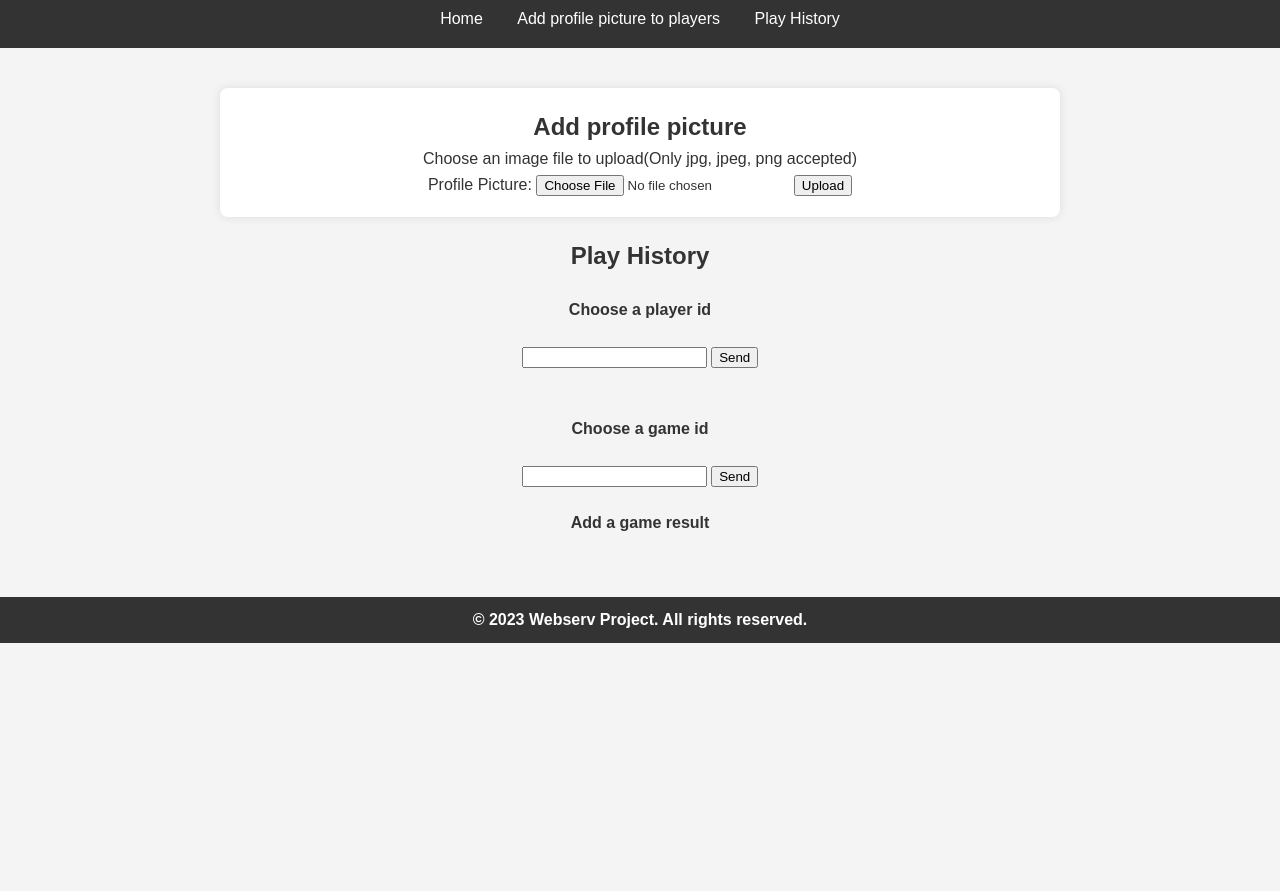
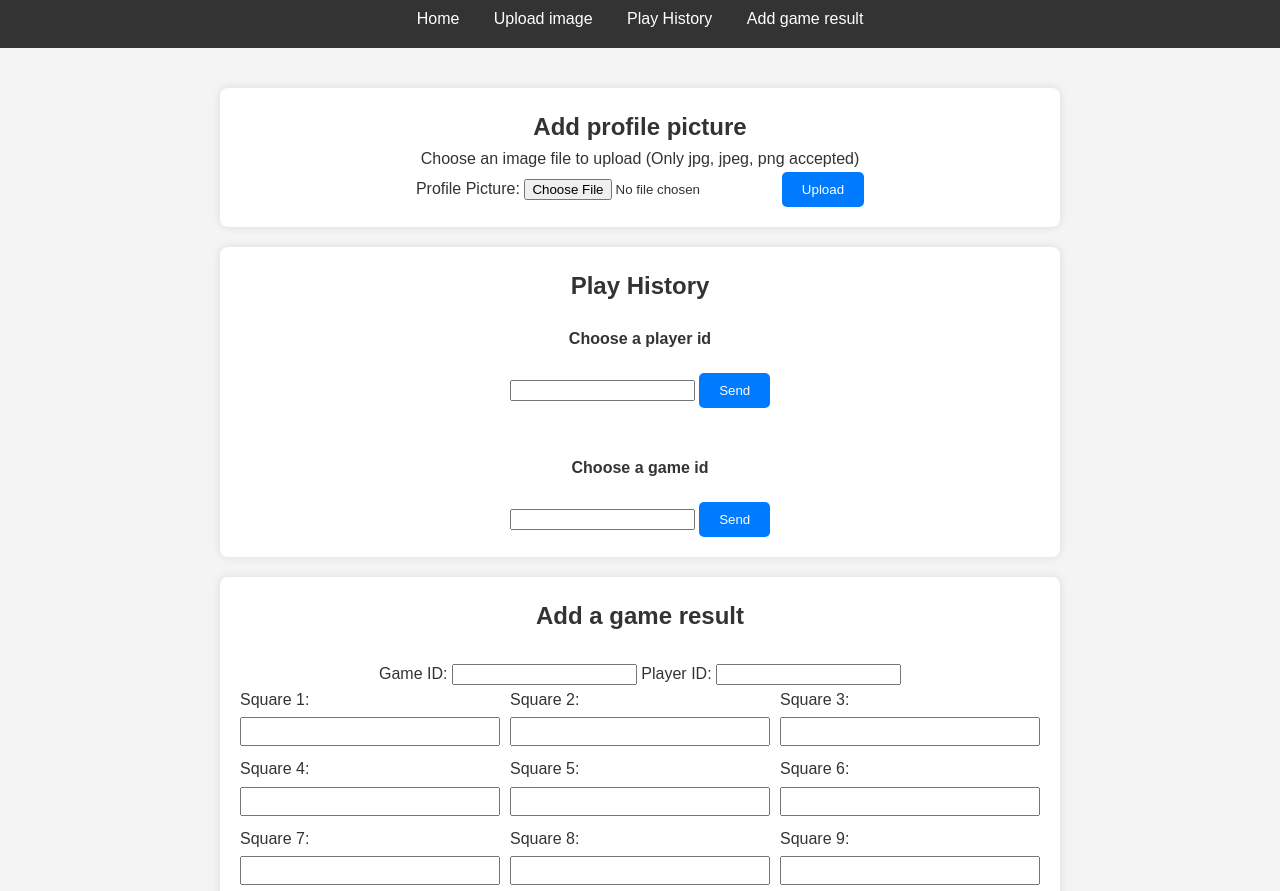
Before and after one commit to darambae/Webserv, a plain HTML site: page data/www/index.html in a window 1280 px wide. Shown: the part 61-952 px from the top of the page. Before the commit the page ends 800 px from the top, so only its background shows below. Drawn offline with Linux system fonts and the light colour scheme.

Commit message:
Added a new functionality to CGI POST handling

```diff
--- a/data/www/css/style.css
+++ b/data/www/css/style.css
@@ -65,8 +65,8 @@ img {
 
 .button {
     display: inline-block;
-    padding: 10px 20px;
-    margin: 20px 0;
+    padding: 5px 10px;
+    margin: 10px 0;
     font-size: 16px;
     color: #fff;
     background-color: #71abe9;
@@ -77,6 +77,42 @@ img {
 }
 
 .button:hover {
+    background-color: #0056b3;
+}
+
+.grid-container {
+    display: grid;
+    grid-template-columns: repeat(3, 1fr);
+    gap: 10px;
+    margin-bottom: 20px;
+}
+
+.grid-container div {
+    display: flex;
+    flex-direction: column;
+    align-items: flex-start;
+}
+
+.grid-container label {
+    margin-bottom: 5px;
+}
+
+.grid-container input {
+    width: 100%;
+    padding: 5px;
+    box-sizing: border-box;
+}
+
+button {
+    padding: 10px 20px;
+    background-color: #007bff;
+    color: #fff;
+    border: none;
+    border-radius: 5px;
+    cursor: pointer;
+}
+
+button:hover {
     background-color: #0056b3;
 }
 
--- a/data/www/index.html
+++ b/data/www/index.html
@@ -12,38 +12,86 @@
         <nav>
             <ul>
                 <li><a href="#">Home</a></li>
-                <li><a href="#upload">Add profile picture to players</a></li>
+                <li><a href="#upload">Upload image</a></li>
                 <li><a href="#history">Play History</a></li>
+                <li><a herf="#add-result">Add game result</a></li>
             </ul>
         </nav>
     </header>
     <main>
         <section id="upload">
             <h2>Add profile picture</h2>
-            <!-- <p>Choose a player's id and a profile picture for the player</p> -->
-            <p>Choose an image file to upload(Only jpg, jpeg, png accepted)</p>
+            <p>Choose an image file to upload (Only jpg, jpeg, png accepted)</p>
             <form action="/upload" method="post" enctype="multipart/form-data">
-                <!-- <label for="player_id">Player ID:</label>
-                <input type="text" name="player_id" id="player_id" required> -->
                 <label for="avatar">Profile Picture:</label>
                 <input type="file" name="avatar" id="file" required>
                 <button type="submit">Upload</button>
             </form>
         </section>
-        <b id="history">
+        <section id="history">
             <h2>Play History</h2>
             <h4>Choose a player id</h4>
             <form action="/cgi-bin/script.py" method="get">
                 <input type="text" name="player_id" id="player_id">
                 <button type="submit">Send</button>
             </form>
-            </br>
+            <br>
             <h4>Choose a game id</h4>
             <form action="/cgi-bin/script.py" method="get">
                 <input type="text" name="game_id" id="game_id">
                 <button type="submit">Send</button>
             </form>
-            <h4>Add a game result</h4>
+        </section>
+        <section id="add-result">
+            <h2>Add a game result</h2>
+            <br>
+            <form action="/cgi-bin/script.py" method="post">
+                <label for="game_id">Game ID:</label>
+                <input type="text" name="game_id" id="game_id" required>
+                <label for="player_id">Player ID:</label>
+                <input type="text" name="player_id" id="player_id" required>
+                <div class="grid-container">
+                    <div>
+                        <label for="sq_1">Square 1:</label>
+                        <input type="text" name="sq_1" id="sq_1" required>
+                    </div>
+                    <div>
+                        <label for="sq_2">Square 2:</label>
+                        <input type="text" name="sq_2" id="sq_2" required>
+                    </div>
+                    <div>
+                        <label for="sq_3">Square 3:</label>
+                        <input type="text" name="sq_3" id="sq_3" required>
+                    </div>
+                    <div>
+                        <label for="sq_4">Square 4:</label>
+                        <input type="text" name="sq_4" id="sq_4" required>
+                    </div>
+                    <div>
+                        <label for="sq_5">Square 5:</label>
+                        <input type="text" name="sq_5" id="sq_5" required>
+                    </div>
+                    <div>
+                        <label for="sq_6">Square 6:</label>
+                        <input type="text" name="sq_6" id="sq_6" required>
+                    </div>
+                    <div>
+                        <label for="sq_7">Square 7:</label>
+                        <input type="text" name="sq_7" id="sq_7" required>
+                    </div>
+                    <div>
+                        <label for="sq_8">Square 8:</label>
+                        <input type="text" name="sq_8" id="sq_8" required>
+                    </div>
+                    <div>
+                        <label for="sq_9">Square 9:</label>
+                        <input type="text" name="sq_9" id="sq_9" required>
+                    </div>
+                </div>
+                <label for="keys">Keys:</label>
+                <input type="text" name="keys" id="keys" required>
+                <button type="submit">Submit</button>
+            </form>
         </section>
     </main>
     <footer>
```
Also changed, not shown: data/record.json (+28 -28 lines), 1 other file.
